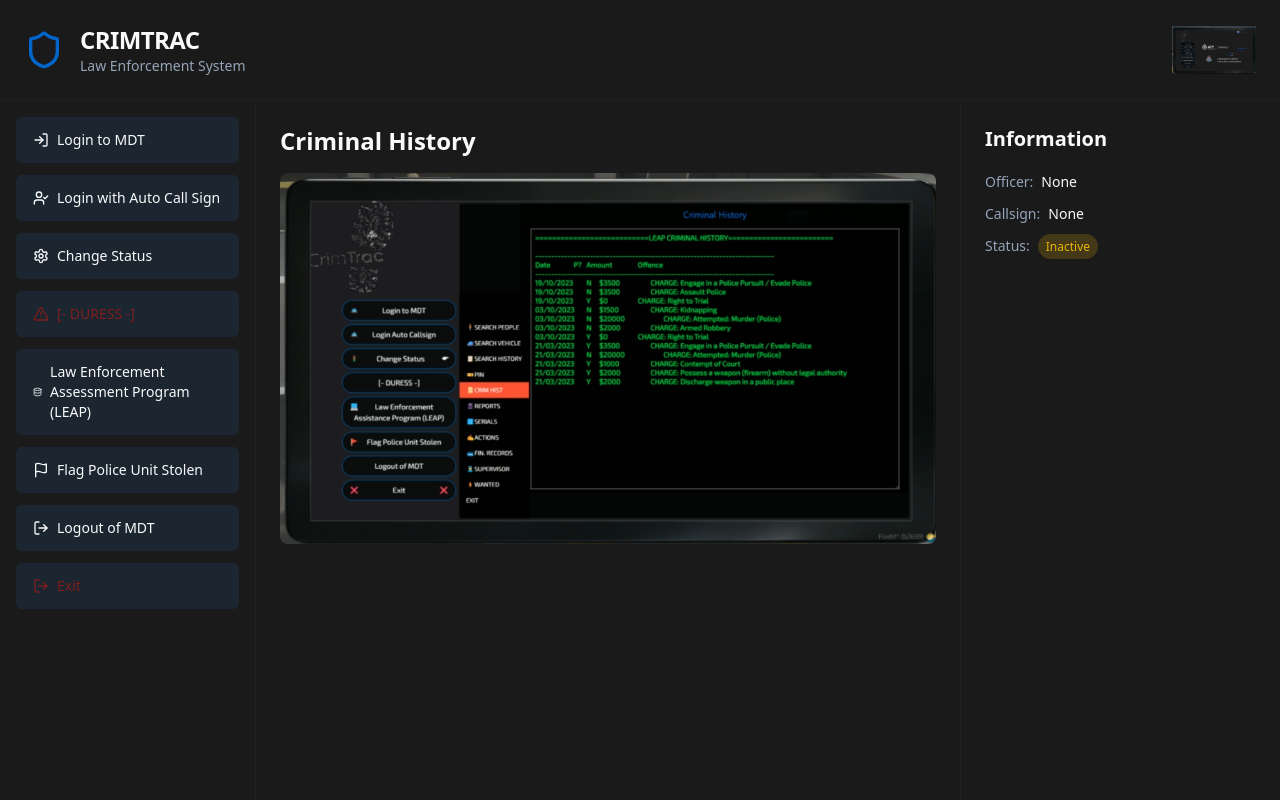
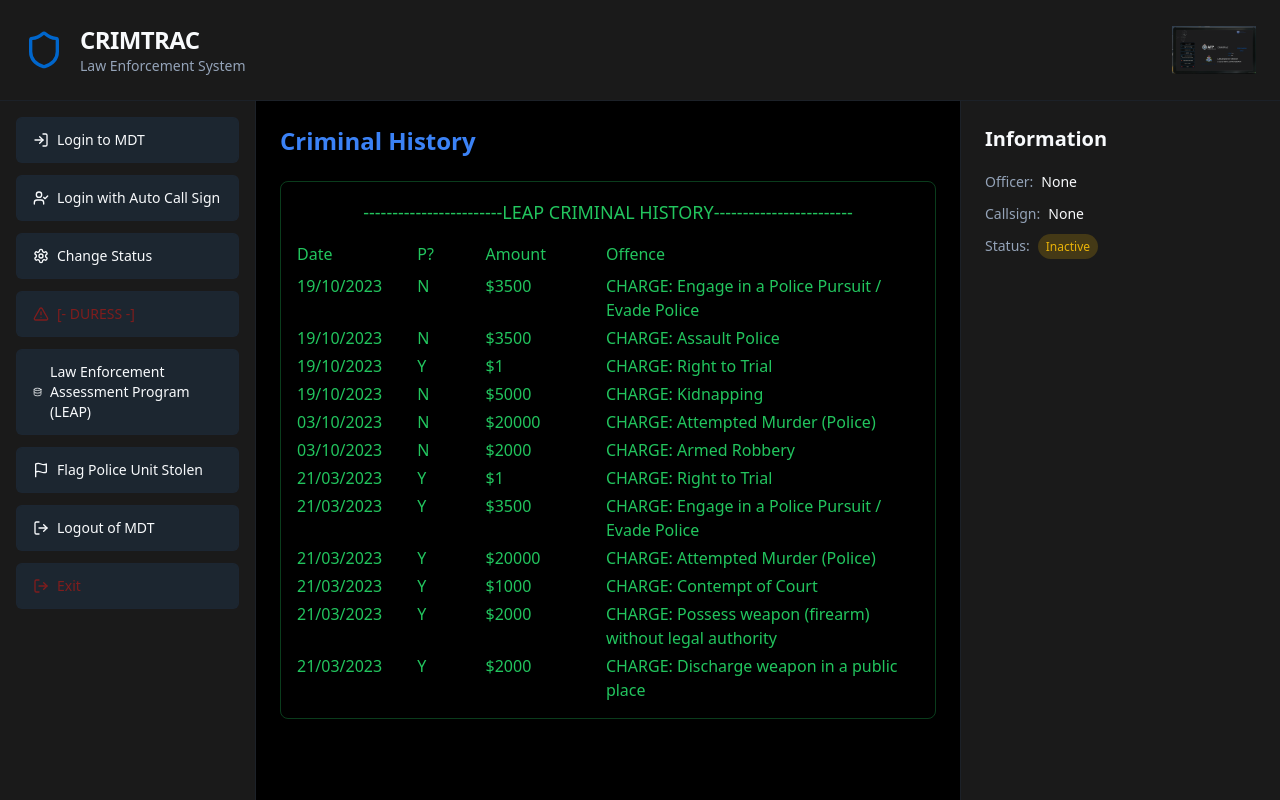
Before and after one commit to kelso1535/helpful-huggle, a React (Vite) app: page /criminal-history in a window 1280 px wide. Built offline with nearby package versions, Linux system fonts and the light colour scheme.

Commit message:
Update criminal history layout
Refine the layout and design of the Criminal History page to enhance user experience and visual appeal.
[skip gpt_engineer]

```diff
--- a/src/pages/CriminalHistory.tsx
+++ b/src/pages/CriminalHistory.tsx
@@ -3,19 +3,51 @@ import { Sidebar } from "@/components/Sidebar";
 import { InfoPanel } from "@/components/InfoPanel";
 
 const CriminalHistory = () => {
+  const criminalRecords = [
+    { date: "19/10/2023", paid: "N", amount: "$3500", offense: "CHARGE: Engage in a Police Pursuit / Evade Police" },
+    { date: "19/10/2023", paid: "N", amount: "$3500", offense: "CHARGE: Assault Police" },
+    { date: "19/10/2023", paid: "Y", amount: "$1", offense: "CHARGE: Right to Trial" },
+    { date: "19/10/2023", paid: "N", amount: "$5000", offense: "CHARGE: Kidnapping" },
+    { date: "03/10/2023", paid: "N", amount: "$20000", offense: "CHARGE: Attempted Murder (Police)" },
+    { date: "03/10/2023", paid: "N", amount: "$2000", offense: "CHARGE: Armed Robbery" },
+    { date: "21/03/2023", paid: "Y", amount: "$1", offense: "CHARGE: Right to Trial" },
+    { date: "21/03/2023", paid: "Y", amount: "$3500", offense: "CHARGE: Engage in a Police Pursuit / Evade Police" },
+    { date: "21/03/2023", paid: "Y", amount: "$20000", offense: "CHARGE: Attempted Murder (Police)" },
+    { date: "21/03/2023", paid: "Y", amount: "$1000", offense: "CHARGE: Contempt of Court" },
+    { date: "21/03/2023", paid: "Y", amount: "$2000", offense: "CHARGE: Possess weapon (firearm) without legal authority" },
+    { date: "21/03/2023", paid: "Y", amount: "$2000", offense: "CHARGE: Discharge weapon in a public place" },
+  ];
+
   return (
     <div className="min-h-screen flex flex-col">
       <Header />
       <div className="flex flex-1">
         <Sidebar />
-        <main className="flex-1 p-6">
+        <main className="flex-1 p-6 bg-black">
           <div className="space-y-4">
-            <h1 className="text-2xl font-bold">Criminal History</h1>
-            <img
-              src="/lovable-uploads/229632a8-09af-4dd2-9fe9-0c45e6899d41.png"
-              alt="Criminal History"
-              className="w-full max-w-4xl mx-auto rounded-lg bg-black/50"
-            />
+            <h1 className="text-blue-500 text-2xl font-bold mb-6">Criminal History</h1>
+            <div className="border border-green-500/30 rounded-lg p-4">
+              <h2 className="text-green-500 text-center mb-4 text-lg">------------------------LEAP CRIMINAL HISTORY------------------------</h2>
+              <div className="grid grid-cols-[1fr_0.5fr_1fr_3fr] gap-4 text-green-500 mb-2">
+                <div>Date</div>
+                <div>P?</div>
+                <div>Amount</div>
+                <div>Offence</div>
+              </div>
+              <div className="space-y-1">
+                {criminalRecords.map((record, index) => (
+                  <div
+                    key={index}
+                    className="grid grid-cols-[1fr_0.5fr_1fr_3fr] gap-4 text-green-500"
+                  >
+                    <div>{record.date}</div>
+                    <div>{record.paid}</div>
+                    <div>{record.amount}</div>
+                    <div>{record.offense}</div>
+                  </div>
+                ))}
+              </div>
+            </div>
           </div>
         </main>
         <div className="w-80 border-l border-border/50">
```
